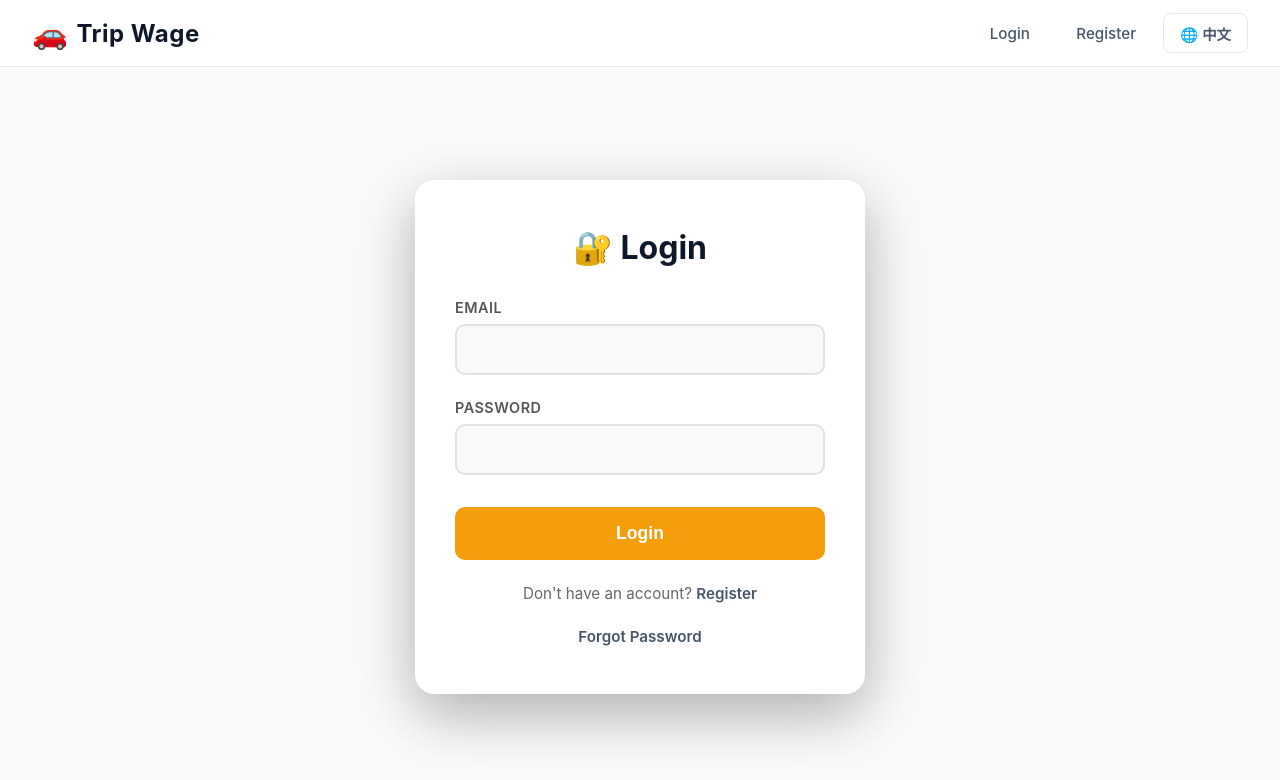
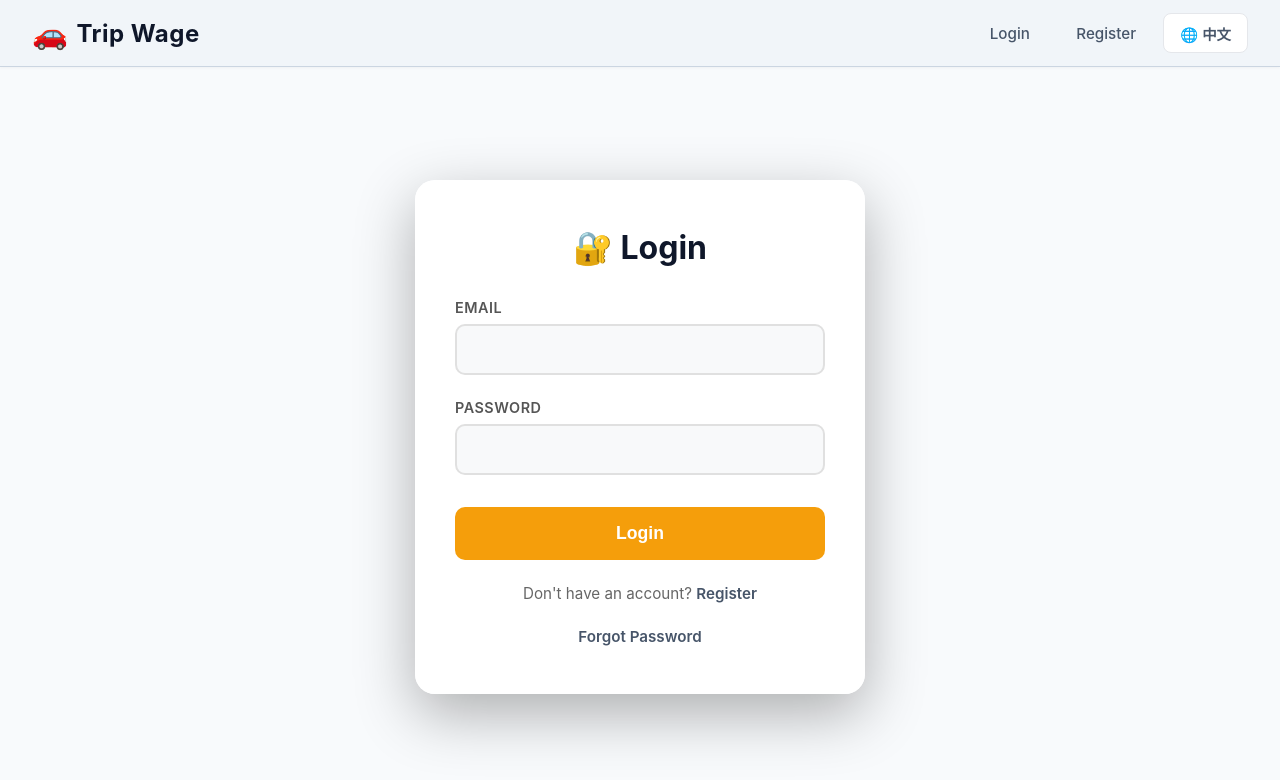
Before and after one commit to jianglei919/Trip_Wage, a React (Create React App) app in the folder client/: page /login in a window 1280 px wide. Shown: the top 780 px of the page. Built offline with nearby package versions, Linux system fonts and the light colour scheme; no server answers; the HTML template or start-up script is replaced by a standard one.

Commit message:
style: update navbar background and border styles for improved aesthetics

```diff
--- a/client/src/components/Navbar.css
+++ b/client/src/components/Navbar.css
@@ -1,8 +1,9 @@
 /* 现代化导航栏样式 */
 .navbar {
-  background: #ffffff;
+  background: #F1F5F9;
   padding: 0;
-  border-bottom: 1px solid #e5e7eb;
+  border-bottom: 1px solid #cbd5e1;
+  box-shadow: 0 1px 3px rgba(0, 0, 0, 0.04);
   position: sticky;
   top: 0;
   z-index: 1000;
```
